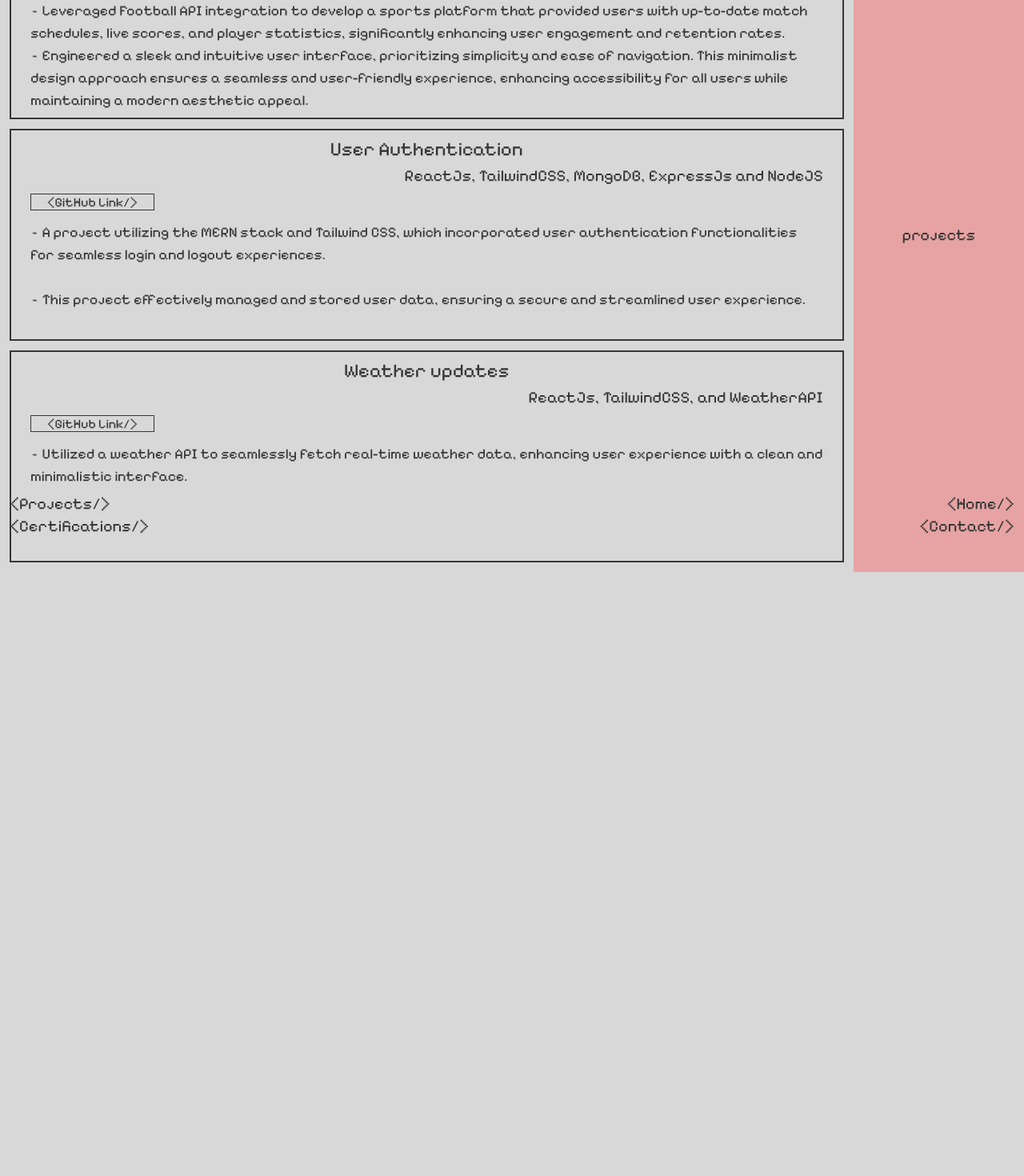
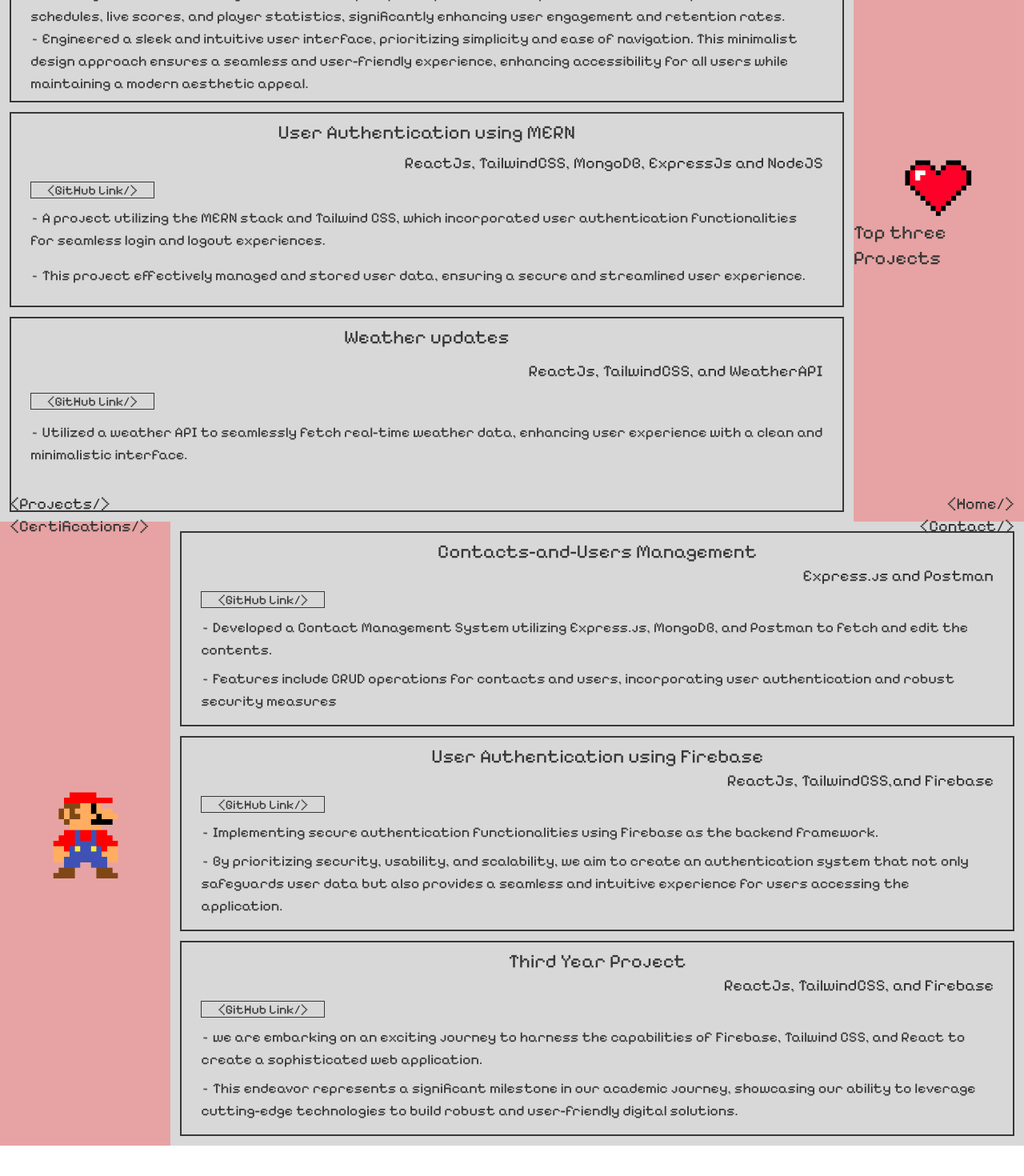
Before and after one commit to babanigit/Pixelify-porfolio-TS, a React (Create React App) app: page /projects in a window 1280 px wide. Shown: the part 128-1598 px from the top of the page at 80% size. After the commit the page ends 1560 px from the top, so only its background shows below. Built offline with nearby package versions, Linux system fonts and the light colour scheme.

Commit message:
updated project components

```diff
--- a/src/assets/Project.ts
+++ b/src/assets/Project.ts
@@ -1,4 +1,4 @@
-export interface Project {
+interface Project {
   title: string;
   language_used: string;
   dev1: string;
@@ -10,7 +10,13 @@ export interface Project {
   logo_path: string;
 }
 
-  export const projects: Project[] = [
+interface Projects {
+  page1: Project[];
+  page2: Project[];
+}
+
+export const projects: Projects = {
+  page1: [
     {
       title: " Football Updates ",
       language_used: "NextJs, ReactJs, Tailwind and Football-API",
@@ -23,7 +29,7 @@ export interface Project {
       logo_path: "aws.png",
     },
     {
-      title: "User Authentication",
+      title: "User Authentication using MERN",
       language_used: "ReactJs, TailwindCSS, MongoDB, ExpressJs and NodeJS",
       dev1: "~ A project utilizing the MERN stack and Tailwind CSS, which incorporated user authentication functionalities for seamless login and logout experiences.",
       dev2: "~ This project effectively managed and stored user data, ensuring a secure and streamlined user experience.",
@@ -44,4 +50,40 @@ export interface Project {
       alt_name: "google",
       logo_path: "aws.png",
     },
-  ];
+  ],
+  page2: [
+    {
+      title: " Contacts-and-Users Management ",
+      language_used: "Express.js and Postman",
+      dev1: "~ Developed a Contact Management System utilizing Express.js, MongoDB, and Postman to fetch and edit the contents. ",
+      dev2: "~ Features include CRUD operations for contacts and users, incorporating user authentication and robust security measures",
+      dev3: "",
+      dev4: "",
+      project_link: "https://github.com/babanigit/Contacts-and-Users-Manipulation",
+      alt_name: "google",
+      logo_path: "aws.png",
+    },
+    {
+      title: "User Authentication using Firebase",
+      language_used: "ReactJs, TailwindCSS,and Firebase",
+      dev1: "~ Implementing secure authentication functionalities using Firebase as the backend framework.",
+      dev2: "~ By prioritizing security, usability, and scalability, we aim to create an authentication system that not only safeguards user data but also provides a seamless and intuitive experience for users accessing the application.",
+      dev3: "",
+      dev4: "",
+      project_link: "https://github.com/babanigit/Login-Logout-Protection",
+      alt_name: "google",
+      logo_path: "aws.png",
+    },
+    {
+      title: "Third Year Project",
+      language_used: "ReactJs, TailwindCSS, and Firebase",
+      dev1: "~ we are embarking on an exciting journey to harness the capabilities of Firebase, Tailwind CSS, and React to create a sophisticated web application.",
+      dev2: "~ This endeavor represents a significant milestone in our academic journey, showcasing our ability to leverage cutting-edge technologies to build robust and user-friendly digital solutions.",
+      dev3: "",
+      dev4: "",
+      project_link: "https://github.com/babanigit/thirdYear-react-firebase-tailwind",
+      alt_name: "google",
+      logo_path: "aws.png",
+    },
+  ],
+};
--- a/src/conteners/3degreeCertificate/Degree.tsx
+++ b/src/conteners/3degreeCertificate/Degree.tsx
@@ -18,7 +18,7 @@ const Degree = ({ theme }: Iprops) => {
             <img
               className=" w-36 "
               src={require(`../../assets/png/mario2.png`)}
-              alt="profile image"
+              alt="profile_img"
             />
           </div>
           <div className="text-4xl "> Degree </div>
--- a/src/conteners/3degreeCertificate/EducationIntro.tsx
+++ b/src/conteners/3degreeCertificate/EducationIntro.tsx
@@ -6,7 +6,7 @@ interface Iprops {
 const EducationIntro = ({ theme }: Iprops) => {
   return (
     <div className=" h-screen w-full grid grid-flow-col grid-cols-3 ">
-      <div className=" bg-blue-20 grid col-span-2 grid-flow-row text-center items-center py-[26%]">
+      <div className=" bg-blue-20 grid col-span-2 grid-flow-row text-center items-center py-[26%] px-3">
         <div className=" text-6xl">Education</div>
         <div className=" text-3xl">Basic Qualification and Certifications</div>
         <div className=" text-xl">
--- a/src/conteners/5projectcontents/ProjectPage.tsx
+++ b/src/conteners/5projectcontents/ProjectPage.tsx
@@ -1,27 +1,28 @@
-
 import { projects } from "../../assets/Project";
 import { ThemeDataType, themes } from "../../assets/theme";
 interface Iprops {
-  theme:ThemeDataType;
+  theme: ThemeDataType;
 }
-const ProjectPage = (props:Iprops) => {
-  const GH = "<GitHub Link/>"
+const ProjectPage = (props: Iprops) => {
+  const GH = "<GitHub Link/>";
   return (
     <>
-      <div className=" grid grid-flow-col grid-cols-6 h-screen w-full  ">
+      {/* project 1 */}
+      <div className=" grid grid-flow-col grid-cols-6 h-auto w-auto  ">
         <div className=" grid grid-flow-row p-3 gap-3 col-span-5  grid-rows-3  ">
-          {projects.map((pro) => {
+          {projects.page1.map((pro) => {
             return (
               <>
                 {/* this is starting point */}
 
                 <div
-                style={{borderColor:props.theme.text}}
-                className="  w-full h-full  grid grid-flow-row grid-rows-7 border-2 border-gray-700 p-2 px-6 ">
-                  <div className="justify-center flex w-full h-full text-2xl">
+                  style={{ borderColor: props.theme.text }}
+                  className="  w-auto h-auto  grid grid-flow-row  border-2 border-gray-700 p-2 px-6 "
+                >
+                  <div className="justify-center flex w-full h-auto text-2xl">
                     {pro.title}
                   </div>
-                  <div className=" justify-end flex w-full h-full  text-xl">
+                  <div className=" justify-end flex w-full h-auto  text-xl">
                     {pro.language_used}
                   </div>
                   <div>
@@ -31,11 +32,12 @@ const ProjectPage = (props:Iprops) => {
                       style={{ borderColor: props.theme.text }}
                       className=" border border-spacing-2 px-[2%] "
                       target="_blank"
+                      rel="noreferrer"
                     >
                       {GH}
                     </a>{" "}
                   </div>
-                  <div className=" grid row-span-4 text-lg">
+                  <div className=" h-auto grid row-span-4 text-lg">
                     <div>{pro.dev1}</div>
                     <div>{pro.dev2}</div>
                   </div>
@@ -47,11 +49,66 @@ const ProjectPage = (props:Iprops) => {
           })}
         </div>
 
-        <div className=" grid place-items-center bg-red-400 bg-opacity-50  ">
-          <div className=" text-xl" >projects</div>
+        <div className=" grid place-items-center place-content-center bg-red-400 bg-opacity-50  ">
+          <div><img
+          className=" w-28 grid justify-center items-center "
+          src={require(`../../assets/png/heart.png`)}
+          alt="profile"
+        /> </div>
+          <div className=" text-2xl">Top three Projects</div>
         </div>
       </div>
-      <div className=" h-screen "> </div>
+
+      {/* project 2 */}
+      <div className=" grid grid-flow-col grid-cols-6 h-auto w-auto  ">
+        <div className=" grid place-items-center bg-red-400 bg-opacity-50  ">
+          <div className=" "><img
+          className=" w-28 grid justify-center items-center "
+          src={require(`../../assets/png/mario.png`)}
+          alt="profile"
+        /> </div>
+        </div>
+
+        <div className=" grid grid-flow-row p-3 gap-3 col-span-5  grid-rows-3  ">
+          {projects.page2.map((pro2) => {
+            return (
+              <>
+                {/* this is starting point */}
+
+                <div
+                  style={{ borderColor: props.theme.text }}
+                  className="  w-auto h-auto  grid grid-flow-row grid-rows-7 border-2 border-gray-700 p-2 px-6 "
+                >
+                  <div className="justify-center flex w-full h-auto text-2xl">
+                    {pro2.title}
+                  </div>
+                  <div className=" justify-end flex w-full h-auto text-xl">
+                    {pro2.language_used}
+                  </div>
+                  <div>
+                    {" "}
+                    <a
+                      href={pro2.project_link}
+                      style={{ borderColor: props.theme.text }}
+                      className=" border border-spacing-2 px-[2%] "
+                      target="_blank"
+                      rel="noreferrer"
+                    >
+                      {GH}
+                    </a>{" "}
+                  </div>
+                  <div className=" grid row-span-4 text-lg">
+                    <div>{pro2.dev1}</div>
+                    <div>{pro2.dev2}</div>
+                  </div>
+                </div>
+
+                {/* this is an end */}
+              </>
+            );
+          })}
+        </div>
+      </div>
     </>
   );
 };
--- a/src/pages/2projects/Projects.tsx
+++ b/src/pages/2projects/Projects.tsx
@@ -4,6 +4,7 @@ import HeaderPart1 from "../../components/1header/HeaderPart1";
 import Headerpart2 from "../../components/1header/Headerpart2";
 import HeaderPart3 from "../../components/1header/HeaderPart3";
 import ProjectPage from "../../conteners/5projectcontents/ProjectPage";
+// import ProjectPage2 from "../../conteners/5projectcontents/ProjectPage2";
 
 interface Iprops {
   theme: ThemeDataType;
@@ -21,6 +22,7 @@ const Projects = ({ theme, setTheme }: Iprops) => {
         </div>
         <div className="">
           <ProjectPage theme={theme} />
+          {/* <ProjectPage2 theme={theme} /> */}
         </div>
       </div>
     </>
```
Lines whose indentation alone changed are shown as unchanged.
